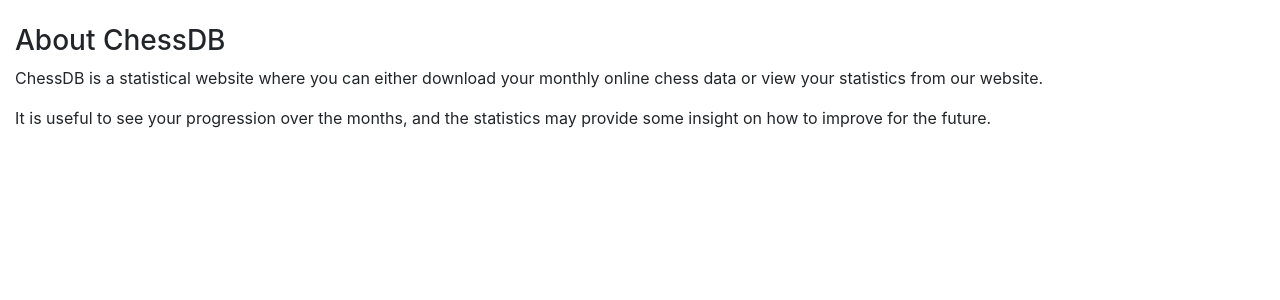
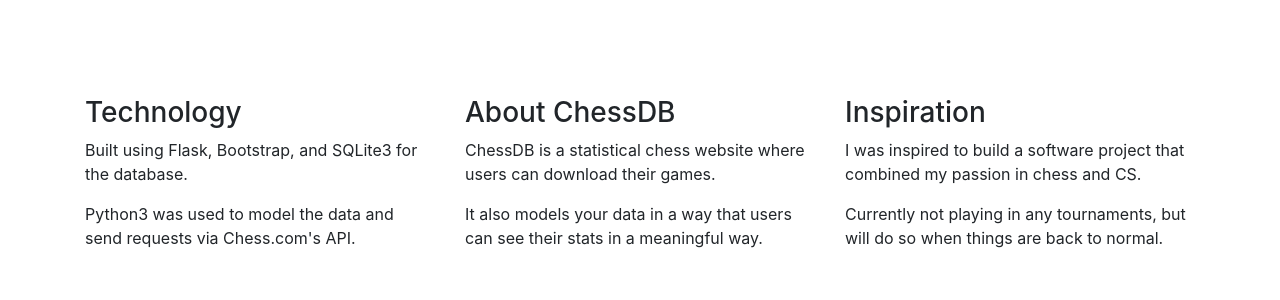
Before and after one commit to devinllu/ChessDB, a Flask app: page / in a window 1280 px wide. Shown: the part 56-356 px from the top of the page. Run offline with Flask 2, Linux system fonts and the light colour scheme; some libraries are stand-ins or nearby versions.

Commit message:
designed home and download html pages

```diff
--- a/templates/home.html
+++ b/templates/home.html
@@ -32,10 +32,29 @@
         </div>
 
         <br>
-        <div class="container-fluid">
-            <h3>About ChessDB</h3>
-            <p>ChessDB is a statistical website where you can either download your monthly online chess data or view your statistics from our website.</p>
-            <p>It is useful to see your progression over the months, and the statistics may provide some insight on how to improve for the future.</p>
-        </div>
+        <br>
+        <br>
+        <br>
+
+
+        <div class="container">
+            <div class="row">
+              <div class="col-sm-4">
+                <h3>Technology</h3>
+                <p>Built using Flask, Bootstrap, and SQLite3 for the database.</p>
+                <p>Python3 was used to model the data and send requests via Chess.com's API.</p>
+              </div>
+              <div class="col-sm-4">
+                <h3>About ChessDB</h3>
+                <p>ChessDB is a statistical chess website where users can download their games.</p>
+                <p>It also models your data in a way that users can see their stats in a meaningful way.</p>
+              </div>
+              <div class="col-sm-4">
+                <h3>Inspiration</h3>
+                <p>I was inspired to build a software project that combined my passion in chess and CS.</p>
+                <p>Currently not playing in any tournaments, but will do so when things are back to normal.</p>
+              </div>
+            </div>
+          </div>
     </body>
 </html>
```
Also changed, not shown: templates/download.html (+14 -10 lines), images/chess.jpeg (added), 1 other file.
